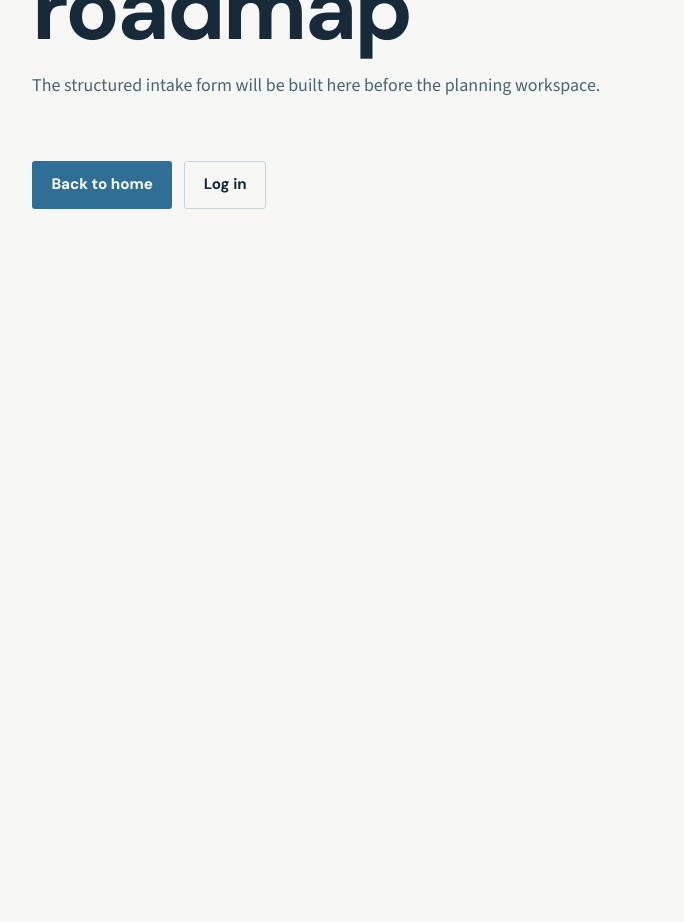
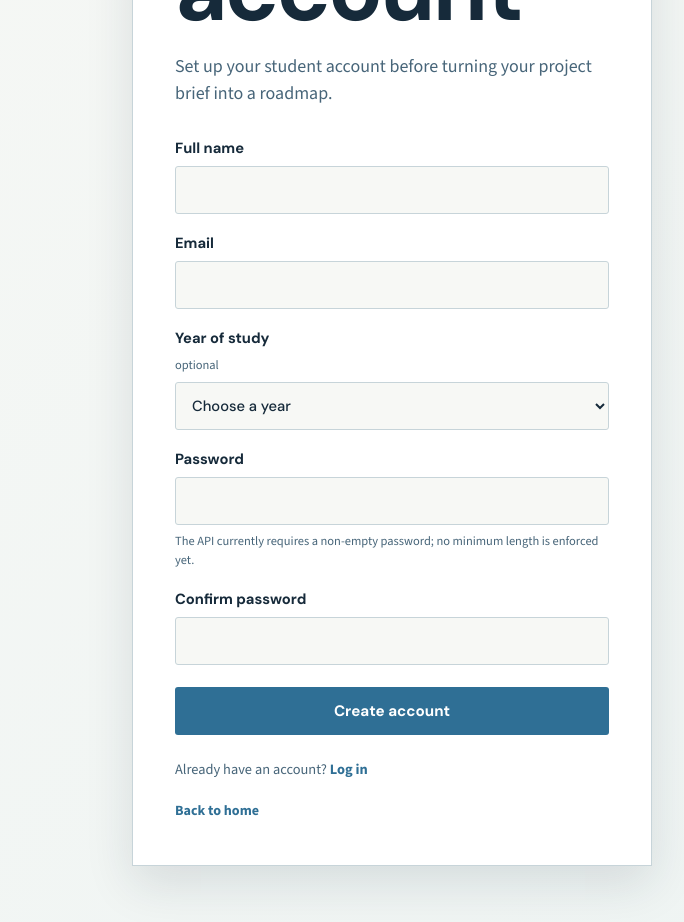
Before and after one commit to IT24100732/ProjectMentor-App, a React (Vite) app in the folder web/: page /register in a window 1280 px wide. Shown: the part 380-1302 px from the top of the page, without its empty margins (248-932 px from the left). Before the commit the page ends 800 px from the top, so only its background shows below. Built offline with nearby package versions, Linux system fonts and the light colour scheme; no server answers.

Commit message:
Wire login registration and session UX

```diff
--- a/web/src/pages/EndToEndPage.jsx
+++ b/web/src/pages/EndToEndPage.jsx
@@ -1,14 +1,15 @@
 import { useState } from 'react';
-import { acceptRoadmap, createRoadmapRequest, getRoadmapRequest, login, requestRevision } from '../api/projectMentorApi';
+import { acceptRoadmap, createRoadmapRequest, getRoadmapRequest, requestRevision } from '../api/projectMentorApi';
+import { useAuth } from '../auth/AuthContext';
 
 const demoStudent = { email: 'react.demo@projectmentor.local', password: 'Student123!', fullName: 'React Demo Student', yearOfStudy: 2 };
 const showAgentModeIndicator = true;
 
 export default function EndToEndPage() {
-  const [token, setToken] = useState('');
   const [workflow, setWorkflow] = useState(null);
   const [error, setError] = useState('');
   const [busy, setBusy] = useState(false);
+  const { token, login } = useAuth();
 
   async function startWorkflow() {
     setBusy(true); setError('');
@@ -17,7 +18,6 @@ export default function EndToEndPage() {
       if (session.role !== 'Student') {
         throw new Error('The demo account does not have Student permissions. Re-run the database seed/migration.');
       }
-      setToken(session.token);
       const created = await createRoadmapRequest(session.token, { year: 2, projectType: 'web', deadline: '2026-10-30', hoursPerWeek: 8 });
       setWorkflow(await getRoadmapRequest(session.token, created.roadmapRequestId));
     } catch (exception) {
--- a/web/src/pages/HomePage.jsx
+++ b/web/src/pages/HomePage.jsx
@@ -1,4 +1,5 @@
-import { Link } from 'react-router-dom';
+import { Link, useNavigate } from 'react-router-dom';
+import { useAuth } from '../auth/AuthContext';
 
 const steps = [
   ['01', 'Answer a few questions', 'Tell us your year, deadline, project type, time, and where you need the most help.'],
@@ -17,6 +18,9 @@ const painPoints = [
 ];
 
 function Header() {
+  const navigate = useNavigate();
+  const { user, isAuthenticated, logout } = useAuth();
+
   return (
     <header className="site-header">
       <div className="container nav">
@@ -29,9 +33,7 @@ function Header() {
           <a href="#what-it-helps">What it helps with</a>
         </nav>
         <div className="nav-actions">
-          <Link className="button button-quiet" to="/demo">Workflow demo</Link>
-          <Link className="button button-quiet" to="/login">Log in</Link>
-          <Link className="button button-primary" to="/register">Get started</Link>
+          {isAuthenticated ? <><span className="session-indicator">Signed in as {user.fullName}</span><button className="button button-quiet" type="button" onClick={() => { logout(); navigate('/'); }}>Log out</button></> : <><Link className="button button-quiet" to="/demo">Workflow demo</Link><Link className="button button-quiet" to="/login">Log in</Link><Link className="button button-primary" to="/register">Get started</Link></>}
         </div>
       </div>
     </header>
--- a/web/src/pages/LoginPage.jsx
+++ b/web/src/pages/LoginPage.jsx
@@ -1,15 +1,79 @@
-import { Link } from 'react-router-dom';
+import { useEffect, useState } from 'react';
+import { Link, useLocation, useNavigate } from 'react-router-dom';
+import { useAuth } from '../auth/AuthContext';
+import { validateEmail } from '../auth/validation';
 
 export default function LoginPage() {
+  const navigate = useNavigate();
+  const location = useLocation();
+  const { login, isAuthenticated, user } = useAuth();
+  const [form, setForm] = useState({ email: '', password: '' });
+  const [errors, setErrors] = useState({});
+  const [serverError, setServerError] = useState('');
+  const [busy, setBusy] = useState(false);
+
+  useEffect(() => {
+    if (isAuthenticated) {
+    navigate(user.role === 'Admin' ? '/admin' : '/student', { replace: true });
+    }
+  }, [isAuthenticated, navigate, user]);
+
+  if (isAuthenticated) return null;
+
+  function updateField(event) {
+    const { name, value } = event.target;
+    setForm(current => ({ ...current, [name]: value }));
+    setErrors(current => ({ ...current, [name]: '' }));
+    setServerError('');
+  }
+
+  function validate() {
+    const nextErrors = { email: validateEmail(form.email) };
+    if (!form.password) nextErrors.password = 'Password is required.';
+    setErrors(nextErrors);
+    return !Object.values(nextErrors).some(Boolean);
+  }
+
+  async function submit(event) {
+    event.preventDefault();
+    if (!validate()) return;
+    setBusy(true); setServerError('');
+    try {
+      const session = await login({ email: form.email.trim(), password: form.password });
+      const destination = session.role === 'Admin' ? '/admin' : (location.state?.from || '/student');
+      navigate(destination, { replace: true });
+    } catch (error) {
+      setServerError(error.code === 'API_UNREACHABLE'
+        ? 'Cannot reach the server. Make sure the backend and database are running.'
+        : error.status === 401
+          ? 'Incorrect email or password.'
+          : error.message || 'Unable to log in. Please try again.');
+    } finally {
+      setBusy(false);
+    }
+  }
+
   return (
-    <main className="placeholder-page">
-      <p className="eyebrow">ProjectMentor access</p>
-      <h1>Log in</h1>
-      <p>Authentication will connect this entry point to the ASP.NET API.</p>
-      <div className="hero-actions">
-        <Link className="button button-primary" to="/">Back to home</Link>
-        <Link className="button button-quiet" to="/register">Create an account</Link>
-      </div>
+    <main className="auth-page">
+      <section className="auth-panel">
+        <p className="eyebrow">ProjectMentor access</p>
+        <h1>Log in</h1>
+        <p className="auth-intro">Return to your project workspace and keep your next milestone in view.</p>
+        <form className="auth-form" onSubmit={submit} noValidate>
+          <label className="form-field">Email
+            <input name="email" type="email" autoComplete="email" value={form.email} onChange={updateField} aria-invalid={Boolean(errors.email)} />
+            {errors.email && <small className="field-error">{errors.email}</small>}
+          </label>
+          <label className="form-field">Password
+            <input name="password" type="password" autoComplete="current-password" value={form.password} onChange={updateField} aria-invalid={Boolean(errors.password)} />
+            {errors.password && <small className="field-error">{errors.password}</small>}
+          </label>
+          {serverError && <p className="form-error" role="alert">{serverError}</p>}
+          <button className="button button-primary auth-submit" type="submit" disabled={busy}>{busy ? 'Logging in...' : 'Log in'}</button>
+        </form>
+        <p className="auth-switch">New to ProjectMentor? <Link to="/register">Create an account</Link></p>
+        <Link className="auth-back" to="/">Back to home</Link>
+      </section>
     </main>
   );
 }
--- a/web/src/pages/RegisterPage.jsx
+++ b/web/src/pages/RegisterPage.jsx
@@ -1,15 +1,106 @@
-import { Link } from 'react-router-dom';
+import { useEffect, useState } from 'react';
+import { Link, useNavigate } from 'react-router-dom';
+import { registerStudent } from '../api/projectMentorApi';
+import { useAuth } from '../auth/AuthContext';
+import { validateEmail } from '../auth/validation';
 
 export default function RegisterPage() {
+  const navigate = useNavigate();
+  const { loginWithSession, isAuthenticated, user } = useAuth();
+  const [form, setForm] = useState({ fullName: '', email: '', password: '', confirmPassword: '', yearOfStudy: '' });
+  const [errors, setErrors] = useState({});
+  const [serverError, setServerError] = useState('');
+  const [busy, setBusy] = useState(false);
+
+  useEffect(() => {
+    if (isAuthenticated) {
+    navigate(user.role === 'Admin' ? '/admin' : '/student', { replace: true });
+    }
+  }, [isAuthenticated, navigate, user]);
+
+  if (isAuthenticated) return null;
+
+  function updateField(event) {
+    const { name, value } = event.target;
+    setForm(current => ({ ...current, [name]: value }));
+    setErrors(current => ({ ...current, [name]: '' }));
+    setServerError('');
+  }
+
+  function validate() {
+    const nextErrors = {};
+    if (!form.fullName.trim()) nextErrors.fullName = 'Full name is required.';
+    nextErrors.email = validateEmail(form.email);
+    if (!form.password) nextErrors.password = 'Password is required.';
+    if (!form.confirmPassword) nextErrors.confirmPassword = 'Please confirm your password.';
+    else if (form.password !== form.confirmPassword) nextErrors.confirmPassword = 'Passwords do not match.';
+    setErrors(nextErrors);
+    return !Object.values(nextErrors).some(Boolean);
+  }
+
+  async function submit(event) {
+    event.preventDefault();
+    if (!validate()) return;
+    setBusy(true); setServerError('');
+    try {
+      const session = await registerStudent({
+        fullName: form.fullName.trim(),
+        email: form.email.trim(),
+        password: form.password,
+        yearOfStudy: form.yearOfStudy ? Number(form.yearOfStudy) : null,
+      });
+      loginWithSession(session);
+      navigate('/student', { replace: true });
+    } catch (error) {
+      setServerError(error.code === 'API_UNREACHABLE'
+        ? 'Cannot reach the server. Make sure the backend and database are running.'
+        : error.status === 409
+          ? 'Email already registered. Try logging in instead.'
+          : error.message || 'Unable to create your account. Please try again.');
+    } finally {
+      setBusy(false);
+    }
+  }
+
   return (
-    <main className="placeholder-page">
-      <p className="eyebrow">Start with your project</p>
-      <h1>Create your roadmap</h1>
-      <p>The structured intake form will be built here before the planning workspace.</p>
-      <div className="hero-actions">
-        <Link className="button button-primary" to="/">Back to home</Link>
-        <Link className="button button-quiet" to="/login">Log in</Link>
-      </div>
+    <main className="auth-page">
+      <section className="auth-panel">
+        <p className="eyebrow">Start with your project</p>
+        <h1>Create your account</h1>
+        <p className="auth-intro">Set up your student account before turning your project brief into a roadmap.</p>
+        <form className="auth-form" onSubmit={submit} noValidate>
+          <label className="form-field">Full name
+            <input name="fullName" type="text" autoComplete="name" value={form.fullName} onChange={updateField} aria-invalid={Boolean(errors.fullName)} />
+            {errors.fullName && <small className="field-error">{errors.fullName}</small>}
+          </label>
+          <label className="form-field">Email
+            <input name="email" type="email" autoComplete="email" value={form.email} onChange={updateField} aria-invalid={Boolean(errors.email)} />
+            {errors.email && <small className="field-error">{errors.email}</small>}
+          </label>
+          <label className="form-field">Year of study <span className="optional">optional</span>
+            <select name="yearOfStudy" value={form.yearOfStudy} onChange={updateField}>
+              <option value="">Choose a year</option>
+              <option value="1">Year 1</option>
+              <option value="2">Year 2</option>
+              <option value="3">Year 3</option>
+              <option value="4">Year 4</option>
+            </select>
+          </label>
+          <label className="form-field">Password
+            <input name="password" type="password" autoComplete="new-password" value={form.password} onChange={updateField} aria-invalid={Boolean(errors.password)} />
+            {errors.password && <small className="field-error">{errors.password}</small>}
+            <small className="field-hint">The API currently requires a non-empty password; no minimum length is enforced yet.</small>
+          </label>
+          <label className="form-field">Confirm password
+            <input name="confirmPassword" type="password" autoComplete="new-password" value={form.confirmPassword} onChange={updateField} aria-invalid={Boolean(errors.confirmPassword)} />
+            {errors.confirmPassword && <small className="field-error">{errors.confirmPassword}</small>}
+          </label>
+          {serverError && <p className="form-error" role="alert">{serverError}</p>}
+          <button className="button button-primary auth-submit" type="submit" disabled={busy}>{busy ? 'Creating account...' : 'Create account'}</button>
+        </form>
+        <p className="auth-switch">Already have an account? <Link to="/login">Log in</Link></p>
+        <Link className="auth-back" to="/">Back to home</Link>
+      </section>
     </main>
   );
 }
--- a/web/src/styles/global.css
+++ b/web/src/styles/global.css
@@ -70,6 +70,22 @@ p { margin: 0; }
 .footer-content a:hover { color: var(--blueprint); }
 .placeholder-page { min-height: 100vh; display: grid; align-content: center; justify-items: start; width: min(720px, calc(100% - 48px)); margin: auto; }
 .placeholder-page p:not(.eyebrow) { margin: 16px 0 28px; color: var(--slate); }
+.auth-page { min-height: 100vh; display: grid; place-items: center; padding: 56px 24px; background: linear-gradient(135deg, var(--paper) 0%, #eef4f3 100%); }
+.auth-panel { width: min(520px, 100%); padding: 42px; border: 1px solid var(--line); background: var(--white); box-shadow: var(--shadow); }
+.auth-intro { margin: 16px 0 30px; color: var(--slate); }
+.auth-form { display: grid; gap: 18px; }
+.form-field { display: grid; gap: 7px; color: var(--ink); font-family: var(--display); font-size: 0.92rem; font-weight: 700; }
+.form-field input, .form-field select { width: 100%; min-height: 48px; padding: 10px 12px; border: 1px solid var(--line); border-radius: 3px; background: var(--paper); color: var(--ink); font: inherit; font-weight: 400; }
+.form-field input:focus, .form-field select:focus { outline: 3px solid rgba(239, 194, 61, 0.5); border-color: var(--blueprint); }
+.form-field input[aria-invalid="true"] { border-color: var(--coral); }
+.optional, .field-hint { color: var(--slate); font-family: var(--body); font-size: 0.78rem; font-weight: 400; }
+.field-error, .form-error { color: var(--coral); font-family: var(--body); font-size: 0.82rem; font-weight: 400; }
+.form-error { margin: 0; padding: 10px 12px; border-left: 3px solid var(--coral); background: #fff3f0; }
+.auth-submit { width: 100%; margin-top: 4px; }
+.auth-switch { margin-top: 24px; color: var(--slate); font-size: 0.9rem; }
+.auth-switch a, .auth-back { color: var(--blueprint); font-weight: 700; }
+.auth-back { display: inline-block; margin-top: 20px; font-size: 0.88rem; }
+.session-indicator { max-width: 180px; overflow: hidden; color: var(--slate); font-size: 0.78rem; text-overflow: ellipsis; white-space: nowrap; }
 .e2e-page { width: min(860px, calc(100% - 48px)); margin: 0 auto; padding: 72px 0; }
 .e2e-page > p:not(.eyebrow) { margin: 16px 0 28px; color: var(--slate); }
 .workflow-panel { margin-top: 36px; padding: 28px; border: 1px solid var(--line); background: var(--white); box-shadow: var(--shadow); }
@@ -80,4 +96,4 @@ p { margin: 0; }
 .error-message { margin-top: 24px; color: #a23a2f; }
 @keyframes settle { from { opacity: 0; transform: translateY(16px) rotate(1deg); } to { opacity: 1; transform: translateY(0) rotate(0); } }
 @media (max-width: 850px) { .hero-grid, .section-intro { grid-template-columns: 1fr; gap: 40px; } .hero { padding: 64px 0 80px; } .steps { grid-template-columns: repeat(2, 1fr); } .step:nth-child(2) { border-right: 0; } .step:nth-child(3), .step:nth-child(4) { border-top: 1px solid #4c6574; } .step:nth-child(3) { padding-left: 0; } .cta-content { align-items: flex-start; flex-direction: column; } }
-@media (max-width: 620px) { body { font-size: 17px; } .container { width: min(100% - 32px, 1180px); } .nav-links { display: none; } .nav-actions .button-quiet { display: none; } .hero-grid { grid-template-columns: 1fr; } .roadmap-preview { padding: 20px; } .section { padding: 78px 0; } .steps, .pain-grid { grid-template-columns: 1fr; } .step, .step:not(:first-child), .pain, .pain:nth-child(3n + 2), .pain:nth-child(3n + 3) { min-height: auto; padding: 24px 0; border-right: 0; border-left: 0; border-bottom: 1px solid var(--line); } .step:not(:first-child) { border-left: 0; } .step-label { margin-bottom: 28px; } .cta-actions { align-items: stretch; flex-direction: column; width: 100%; } .footer-content { align-items: flex-start; flex-direction: column; gap: 10px; } }
+@media (max-width: 620px) { body { font-size: 17px; } .container { width: min(100% - 32px, 1180px); } .nav-links { display: none; } .nav-actions .button-quiet { display: none; } .hero-grid { grid-template-columns: 1fr; } .roadmap-preview { padding: 20px; } .section { padding: 78px 0; } .steps, .pain-grid { grid-template-columns: 1fr; } .step, .step:not(:first-child), .pain, .pain:nth-child(3n + 2), .pain:nth-child(3n + 3) { min-height: auto; padding: 24px 0; border-right: 0; border-left: 0; border-bottom: 1px solid var(--line); } .step:not(:first-child) { border-left: 0; } .step-label { margin-bottom: 28px; } .cta-actions { align-items: stretch; flex-direction: column; width: 100%; } .footer-content { align-items: flex-start; flex-direction: column; gap: 10px; } .auth-page { padding: 32px 16px; } .auth-panel { padding: 28px 22px; } .session-indicator { display: none; } }
```
